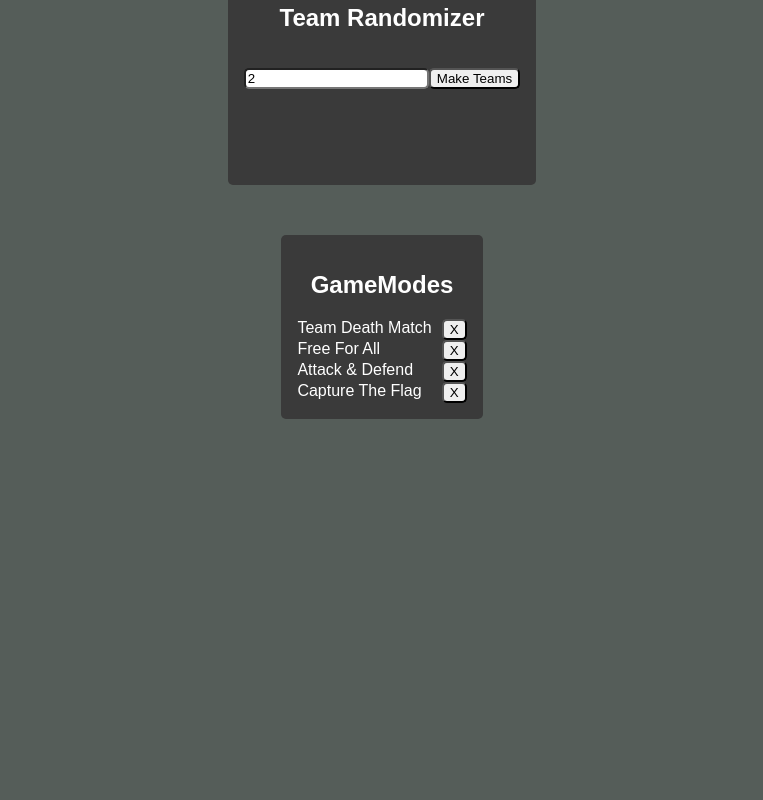
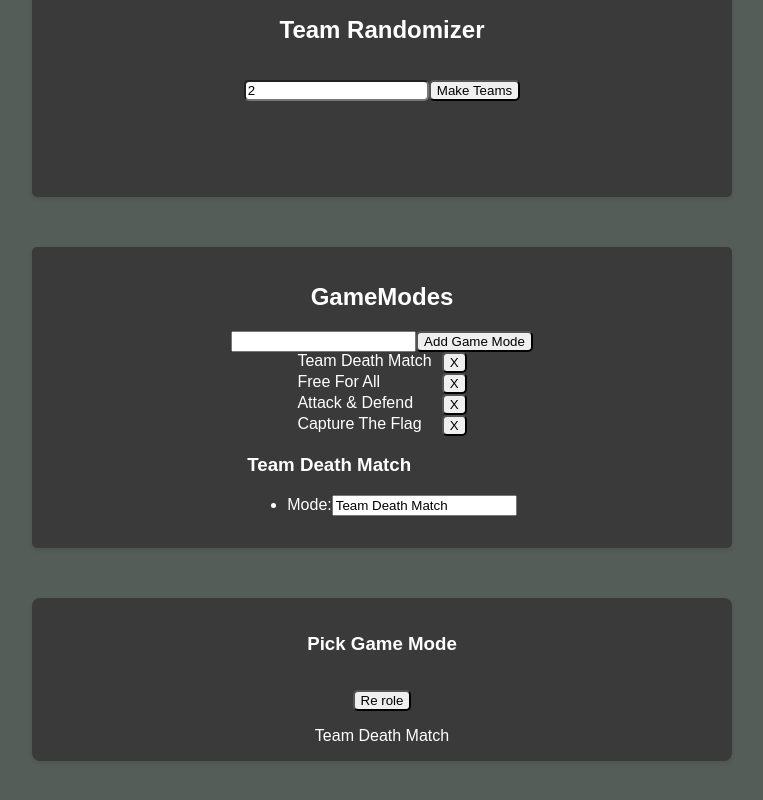
Before and after one commit to AndrewKostiv/Airsoft-Tools, a React (Vite) app: page / in a window 1280 px wide. Shown: the part 634-1434 px from the top of the page, without its empty margins (258-1021 px from the left). Before the commit the page ends 1263 px from the top, so only its background shows below. Built offline with nearby package versions, Linux system fonts and the light colour scheme.

Commit message:
Added Pick Game Mode

```diff
--- a/src/Components/App.jsx
+++ b/src/Components/App.jsx
@@ -2,6 +2,8 @@ import { useEffect, useReducer, useState } from "react";
 import { Players } from "./Players/Players.jsx";
 import { Teams } from "./Teams/Teams.jsx";
 import GameModes from "./GameModes/GameModes.jsx";
+import ChooseGameMode from "./ChooseGameMode/ChooseGameMode.jsx";
+import SectionCard from "./Utils/SectionCard/SectionCard.jsx";
 const initialPlayers = [
   {
     name: "Player 1",
@@ -66,25 +68,16 @@ const initialPlayers = [
 ];
 
 const initialGameModes = [
-  { name: "Team Death Match", active: false, id: 1, forts: true },
-  { name: "Free For All", active: false, id: 2, forts: false },
-  { name: "Attack & Defend", active: false, id: 3, forts: true },
-  { name: "Capture The Flag", active: false, id: 4, forts: true },
+  { name: "Team Death Match", active: false, id: 1, hasForts: true },
+  { name: "Free For All", active: false, id: 2, hasForts: false },
+  { name: "Attack & Defend", active: false, id: 3, hasForts: true },
+  { name: "Capture The Flag", active: false, id: 4, hasForts: true },
 ];
 
 const initialData = {
   players: initialPlayers,
   gameModes: initialGameModes,
 };
-
-function getNewGameMode(name) {
-  return {
-    name,
-    active: false,
-    forts: false,
-    id: crypto.randomUUID(),
-  };
-}
 
 function reducer(state, action) {
   switch (action.type) {
@@ -103,6 +96,8 @@ function reducer(state, action) {
       };
 
     case "updateItem":
+      console.log(action.payload);
+
       return {
         ...state,
         [action.collection]: state[action.collection].map((item) =>
@@ -127,6 +122,7 @@ export default function App() {
       <Players players={players} dispatch={dispatch} />
       <Teams players={players} />
       <GameModes gameModes={gameModes} dispatch={dispatch} />
+      <ChooseGameMode gameModes={gameModes} />
       <div style={{ height: "10rem" }}></div>
     </div>
   );
--- /dev/null
+++ b/src/Components/ChooseGameMode/ChooseGameMode.jsx
@@ -0,0 +1,30 @@
+import React, { useEffect, useState } from "react";
+import styles from "./ChooseGameMode.module.css";
+import SectionCard from "../Utils/SectionCard/SectionCard";
+
+export default function ChooseGameMode({ gameModes }) {
+  const [chosenMode, setChosenMode] = useState(
+    gameModes[getRandInt(gameModes.length)] ?? null,
+  );
+
+  function getRandInt(max) {
+    // Use Math.ceil() and Math.floor() to handle potential floating point inputs for min and max
+    const minCeiled = 0;
+    const maxFloored = Math.floor(max) - 1;
+    // The formula ensures the range is inclusive of both ends
+    return Math.floor(Math.random() * (maxFloored - minCeiled + 1)) + minCeiled;
+  }
+
+  function pickRandom() {
+    let index = getRandInt(gameModes.length);
+    setChosenMode(gameModes[index]);
+  }
+
+  return (
+    <SectionCard className={styles.ChooseGameMode}>
+      <h3>Pick Game Mode</h3>
+      <button onClick={pickRandom}>Re role</button>
+      <div>{chosenMode.name}</div>
+    </SectionCard>
+  );
+}
--- /dev/null
+++ b/src/Components/ChooseGameMode/ChooseGameMode.module.css
@@ -0,0 +1,5 @@
+.ChooseGameMode {
+  flex-direction: column;
+  align-items: center;
+  gap: 16px;
+}
--- a/src/Components/GameModes/GameModes.jsx
+++ b/src/Components/GameModes/GameModes.jsx
@@ -1,15 +1,115 @@
+import { useState } from "react";
 import styles from "./GameModes.module.css";
+import SectionCard from "../Utils/SectionCard/SectionCard";
+
+const properties = [
+  {
+    propertyName: "name",
+    displayName: "Mode",
+    inputType: "text",
+  },
+  // {
+  //   propertyName: "active",
+  //   displayName: "active",
+  //   inputType: "checkbox",
+  // },
+  // {
+  //   propertyName: "hasForts",
+  //   displayName: "Includes forts",
+  //   inputType: "checkbox",
+  // },
+];
+
 export default function GameModes({ gameModes, dispatch }) {
+  const [activeGameModeId, setActiveGameModeId] = useState(
+    gameModes[0].id ?? null,
+  );
+  let activeGameMode = gameModes.find((mode) => (mode.id == activeGameModeId));
   return (
-    <div className={styles.GameModes}>
+    <SectionCard className={styles.GameModes}>
       <h2>GameModes</h2>
+      <AddGameModes dispatch={dispatch} />
       <ul className={styles.GameModeList}>
         {gameModes.map((mode) => (
           <GameMode
             key={mode.id}
-            modeId={mode.id}
+            mode={mode}
             dispatch={dispatch}
             modeName={mode.name}
+            setActiveGameModeId={setActiveGameModeId}
+          />
+        ))}
+      </ul>
+
+      <UpdateGameMode gameMode={activeGameMode} dispatch={dispatch} />
+    </SectionCard>
+  );
+}
+
+export function GameMode({ mode, dispatch, modeName, setActiveGameModeId }) {
+  function handleRemove() {
+    dispatch({
+      type: "removeItem",
+      collection: "gameModes",
+      payload: mode.id,
+    });
+  }
+  return (
+    <li
+      onClick={() => setActiveGameModeId(mode.id)}
+      className={styles.GameMode}
+    >
+      <span>{modeName}</span>
+      <button onClick={handleRemove}>X</button>
+    </li>
+  );
+}
+
+export function AddGameModes({ dispatch }) {
+  const [gameModeName, setGameModeName] = useState("");
+  function getNewGameMode(name) {
+    return {
+      name,
+      active: false,
+      forts: false,
+      id: crypto.randomUUID(),
+    };
+  }
+  function handleSubmit() {
+    dispatch({
+      type: "addItem",
+      collection: "gameModes",
+      payload: getNewGameMode(gameModeName),
+    });
+    setGameModeName("");
+  }
+  return (
+    <div>
+      <form action={handleSubmit}>
+        <input
+          type="text"
+          value={gameModeName}
+          onChange={(e) => setGameModeName(e.target.value)}
+        />
+        <button type="submit">Add Game Mode</button>
+      </form>
+    </div>
+  );
+}
+
+export function UpdateGameMode({ gameMode, dispatch }) {
+  return (
+    <div className={styles.UpdateGameMode}>
+      <h3>{gameMode.name}</h3>
+      <ul>
+        {properties.map((prop) => (
+          <Property
+            key={prop.propertyName}
+            gameMode={gameMode}
+            propertyName={prop.propertyName}
+            displayName={prop.displayName}
+            inputType={prop.inputType}
+            dispatch={dispatch}
           />
         ))}
       </ul>
@@ -17,18 +117,38 @@ export default function GameModes({ gameModes, dispatch }) {
   );
 }
 
-export function GameMode({ modeId, dispatch, modeName }) {
-  function handleRemove() {
+export function Property({
+  gameMode,
+  dispatch,
+  propertyName,
+  displayName,
+  inputType,
+}) {
+  function handleChange(e) {
+    const newValue =
+      inputType === "checkbox" ? e.target.checked : e.target.value;
     dispatch({
-      type: "removeItem",
+      type: "updateItem",
       collection: "gameModes",
-      payload: modeId,
+      payload: {
+        id: gameMode.id,
+        data: {
+          [propertyName]: newValue,
+        },
+      },
     });
   }
+
   return (
-    <li className={styles.GameMode}>
-      <span>{modeName}</span>
-      <button onClick={handleRemove}>X</button>
+    <li className={styles.Property}>
+      <label htmlFor={propertyName}>{[displayName]}:</label>
+      <input
+        id={propertyName}
+        type={inputType}
+        checked={inputType === "checkbox" ? gameMode[propertyName] : undefined}
+        value={inputType === "text" ? gameMode[propertyName] : undefined}
+        onChange={handleChange}
+      />
     </li>
   );
 }
--- a/src/Components/Players/Players.jsx
+++ b/src/Components/Players/Players.jsx
@@ -1,5 +1,6 @@
 import { useState } from "react";
 import styles from "/src/Components/Players/Players.module.css";
+import SectionCard from "../Utils/SectionCard/SectionCard";
 
 const propertyNameConversions = {
   name: "Name",
@@ -62,7 +63,8 @@ export function Players({ players, dispatch }) {
   const activePlayer =
     players.find((p) => p.id === activePlayerId) ?? players[0] ?? null;
   return (
-    <div className={styles.Players}>
+    <SectionCard className={styles.Players}>
+
       <h2>Players</h2>
       <AddPlayer dispatch={dispatch} />
       <div className={styles.PlayerHorizontal}>
@@ -80,7 +82,8 @@ export function Players({ players, dispatch }) {
           <UpdatePlayer player={activePlayer} dispatch={dispatch} />
         )}
       </div>
-    </div>
+    </SectionCard>
+
   );
 }
 
@@ -134,7 +137,6 @@ export function Property({
   function handleChange(e) {
     const newValue =
       inputType === "checkbox" ? e.target.checked : e.target.value;
-
     dispatch({
       type: "updateItem",
       collection: "players",
--- a/src/Components/Teams/Teams.jsx
+++ b/src/Components/Teams/Teams.jsx
@@ -1,10 +1,11 @@
 import { useState } from "react";
 import style from "./Teams.module.css";
+import SectionCard from "../Utils/SectionCard/SectionCard";
 
 export function Teams({ players }) {
   const [teamCount, setTeamCount] = useState(2);
   const [teams, setTeams] = useState([]);
-  const [usePresent, setUsePresent] = useState(true);
+  // const [usePresent, setUsePresent] = useState(true);
   const shuffleArray = (array) => {
     const shuffled = [...array];
     let currentIndex = shuffled.length;
@@ -17,7 +18,6 @@ export function Teams({ players }) {
         shuffled[currentIndex],
       ];
     }
-
     return shuffled;
   };
 
@@ -42,7 +42,7 @@ export function Teams({ players }) {
   }
 
   return (
-    <div className={style.Teams}>
+    <SectionCard className={style.Teams}>
       <h2>Team Randomizer</h2>
       {/* Input number of teams */}
       <div>
@@ -71,7 +71,7 @@ export function Teams({ players }) {
           <Team key={index} teamNumber={index} team={team} />
         ))}
       </ul>
-    </div>
+    </SectionCard>
   );
 }
 
--- /dev/null
+++ b/src/Components/Utils/SectionCard/SectionCard.jsx
@@ -0,0 +1,6 @@
+import React, { Children } from "react";
+import styles from "./SectionCard.module.css";
+
+export default function SectionCard({ className, children }) {
+  return <div className={`${styles.SectionCard} ${className}`}>{children}</div>;
+}
--- /dev/null
+++ b/src/Components/Utils/SectionCard/SectionCard.module.css
@@ -0,0 +1,11 @@
+.SectionCard {
+  box-sizing: border-box;
+  margin: auto;
+  display: flex;
+  flex-direction: column;
+  border-radius: 8px;
+  padding: 16px;
+  width: min(100%, 700px);
+  background-color: var(--card1-color);
+  box-shadow: 0 2px 4px rgba(0, 0, 0, 0.1);
+}
```
Also changed, not shown: src/Components/Utils/AddItems.jsx (added, +30 -0 lines), src/Components/Utils/RemoveItem.jsx (added, +22 -0 lines).
